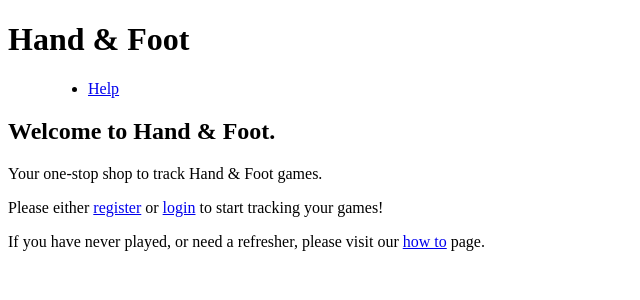
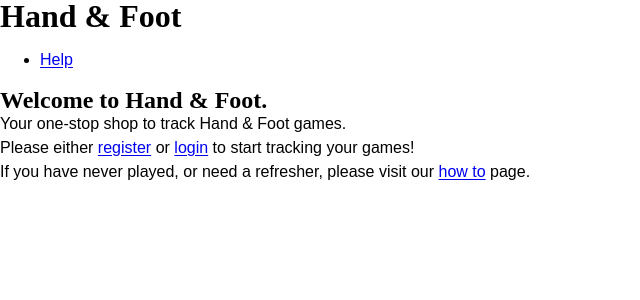
Before and after one commit to MrGrigri/hand-and-foot, a SvelteKit app: page / in a window 1280 px wide. Shown: the top 300 px of the page, without its empty margins (0-640 px from the left). Built offline with nearby package versions, Linux system fonts and the light colour scheme; no server answers; the database is empty.

Commit message:
Add: CSS Reset

```diff
--- a/src/app.html
+++ b/src/app.html
@@ -7,6 +7,8 @@
 
 		<link rel="icon" type="image/svg+xml" href="%sveltekit.assets%/favicon.svg" />
 
+		<link rel="stylesheet" href="%sveltekit.assets%/index.css" />
+
 		<title>Hand & Foot</title>
 
 		%sveltekit.head%
--- a/src/routes/(no-auth)/login/+page.svelte
+++ b/src/routes/(no-auth)/login/+page.svelte
@@ -1,4 +1,6 @@
 <h2>Login</h2>
+
+<a href="/register">Register</a>
 
 <form action="/auth?/login" method="POST">
 	<div>
--- a/src/routes/(no-auth)/register/+page.svelte
+++ b/src/routes/(no-auth)/register/+page.svelte
@@ -1,4 +1,6 @@
 <h2>Register</h2>
+
+<a href="/login">Login</a>
 
 <form action="/auth?/register" method="POST">
 	<div>
--- /dev/null
+++ b/static/index.css
@@ -0,0 +1,5 @@
+@import './styles/reset/vars.css' layer(reset);
+@import './styles/reset/index.css' layer(reset);
+@import './styles/reset/animations.css' layer(reset);
+
+@layer reset, app;
--- /dev/null
+++ b/static/styles/reset/animations.css
@@ -0,0 +1,80 @@
+@media (prefers-reduced-motion: no-preference) {
+	:is(html) {
+		scroll-behavior: smooth;
+	}
+
+	:is(a:not([class])) {
+		transition-property: text-underline-offset;
+		transition-duration: var(--_anchor-duration);
+		transition-timing-function: var(--_anchor-timing);
+	}
+
+	:is(a:not([class]):hover) {
+		text-underline-offset: var(--_anchor-underline-offset-exit);
+	}
+
+	:is(details) {
+		interpolate-size: allow-keywords;
+
+		&::details-content {
+			block-size: 0;
+			overflow-y: clip;
+			transition-property: content-visibility, block-size;
+			transition-duration: var(--_details-duration);
+			transition-timing-function: var(--_details-timing);
+			transition-behavior: allow-discrete;
+		}
+
+		&[open] {
+			&::details-content {
+				block-size: auto;
+
+				@starting-style {
+					opacity: 0;
+					block-size: 0;
+				}
+			}
+		}
+	}
+
+	:is(dialog) {
+		opacity: 0;
+		translate: var(--_dialog-translate-exit);
+		scale: var(--_dialog-scale-exit);
+
+		transition-property: opacity, translate, scale, overlay, display;
+		transition-duration: var(--_dialog-duration);
+		transition-timing-function: var(--_dialog-timing);
+		transition-behavior: allow-discrete;
+		transform-origin: center center;
+
+		&::backdrop {
+			opacity: 0;
+			background-color: var(--_dialog-backdrop-color);
+			transition-property: opacity;
+			transition-duration: var(--_dialog-duration);
+			transition-timing-function: var(--_dialog-timing);
+			transition-behavior: allow-discrete;
+		}
+
+		&[open] {
+			opacity: 1;
+			translate: var(--_dialog-translate);
+			scale: var(--_dialog-scale);
+
+			&::backdrop {
+				opacity: 1;
+
+				@starting-style {
+					opacity: 0;
+				}
+			}
+
+			@starting-style {
+				opacity: 0;
+				translate: var(--_dialog-translate-enter);
+				scale: var(--_dialog-scale-enter);
+			}
+		}
+	}
+}
--- /dev/null
+++ b/static/styles/reset/index.css
@@ -0,0 +1,110 @@
+:is(*) {
+	min-inline-size: 0;
+}
+
+:is(*, *::before, *::after) {
+	box-sizing: inherit;
+}
+
+:is(html) {
+	font-family: var(--_body-font-family);
+	text-size-adjust: none;
+	box-sizing: border-box;
+	interpolate-size: allow-keywords;
+}
+
+:is(body) {
+	min-height: 100dvh;
+	line-height: 1.5;
+}
+
+:is(body, h1, h2, h3, h4, h5, h6, p, figure, fieldset, blockquote, dl, dd, menu) {
+	margin: 0;
+}
+
+:is(h1, h2, h3, h4, h5, h6, button, input, label) {
+	line-height: 1;
+}
+
+:is(h1, h2, h3, h4, h5, h6) {
+	font-family: var(--_heading-font-family);
+	text-wrap: balance;
+}
+
+:is(hr) {
+	border: none;
+	border-block-end: 1px solid;
+	inline-size: 100%;
+}
+
+:is(p, li, figcaption) {
+	text-wrap: pretty;
+	max-width: var(--_text-max-width);
+}
+
+:is(fieldset) {
+	border: var(--_border-width) var(--_border-style) var(--_border-color);
+}
+
+:is(legend) {
+	padding-inline: 1ch;
+}
+
+:is(input, button, textarea, select) {
+	font-family: inherit;
+	font-size: inherit;
+}
+
+:is(button, select):not(:disabled) {
+	cursor: pointer;
+}
+
+:is(a:not([class])) {
+	color: var(--_anchor-color);
+	text-decoration: underline;
+	text-underline-offset: var(--_anchor-underline-offset-enter);
+}
+
+:is(ul[role='list']:not([class]), ol[role='list']):not([class]) {
+	list-style-type: '';
+	margin: 0;
+	padding: 0;
+}
+
+:is(menu:not([class])) {
+	display: flex;
+	inline-size: 100%;
+}
+
+:is(blockquote, menu) {
+	padding: 0;
+}
+
+:is(img, picture) {
+	max-width: 100%;
+	display: block;
+}
+
+:is(code, pre, kbd) {
+	font-family: var(--_code-font-family);
+}
+
+:is(table, math, time[datetime*=':']) {
+	font-variant-numeric: tabular-nums lining-nums;
+}
+
+:is(table) {
+	border-collapse: collapse;
+}
+
+:is(summary) {
+	cursor: pointer;
+}
+
+:is(dialog) {
+	border: var(--_border-width) var(--_border-style) var(--_border-color);
+}
+
+:is(:target) {
+	scroll-margin-block-start: 5rlh;
+}
--- /dev/null
+++ b/static/styles/reset/vars.css
@@ -0,0 +1,30 @@
+:root {
+	--_body-font-family: var(--reset-body-font-family, sans-serif);
+	--_heading-font-family: var(--reset-heading-font-family, serif);
+	--_code-font-family: var(--reset-code-font-family, monospace);
+
+	--_border-width: var(--reset-border-width, 1px);
+	--_border-color: var(--reset-border-color, #000000);
+	--_border-style: var(--reset-border-style, solid);
+
+	--_text-max-width: var(--reset-text-max-width, 65ch);
+
+	--_anchor-color: var(--reset-anchor-color, #0000ee);
+	--_anchor-duration: var(--reset-anchor-duration, 75ms);
+	--_anchor-underline-offset-enter: var(--reset-anchor-underline-offset-enter, 2px);
+	--_anchor-underline-offset-exit: var(--reset-anchor-underline-offset-exit, 4px);
+	--_anchor-timing: var(--reset-anchor-timing, ease-out);
+
+	--_details-duration: var(--reset-details-duration, 175ms);
+	--_details-timing: var(--reset-details-timing, ease-out);
+
+	--_dialog-backdrop-color: var(--reset-dialog-backdrop-color, rgb(0 0 0 / 0.2));
+	--_dialog-translate: var(--reset-dialog-translate, 0 0);
+	--_dialog-translate-enter: var(--reset-dialog-translate-enter, 0 -1rem);
+	--_dialog-translate-exit: var(--reset-dialog-translate-exit, 0 1rem);
+	--_dialog-scale: var(--reset-dialog-scale, 1);
+	--_dialog-scale-enter: var(--reset-dialog-scale-enter, 0.95);
+	--_dialog-scale-exit: var(--reset-dialog-scale-exit, 0.95);
+	--_dialog-duration: var(--reset-dialog-duration, 175ms);
+	--_dialog-timing: var(--reset-dialog-timing, ease-out);
+}
```
